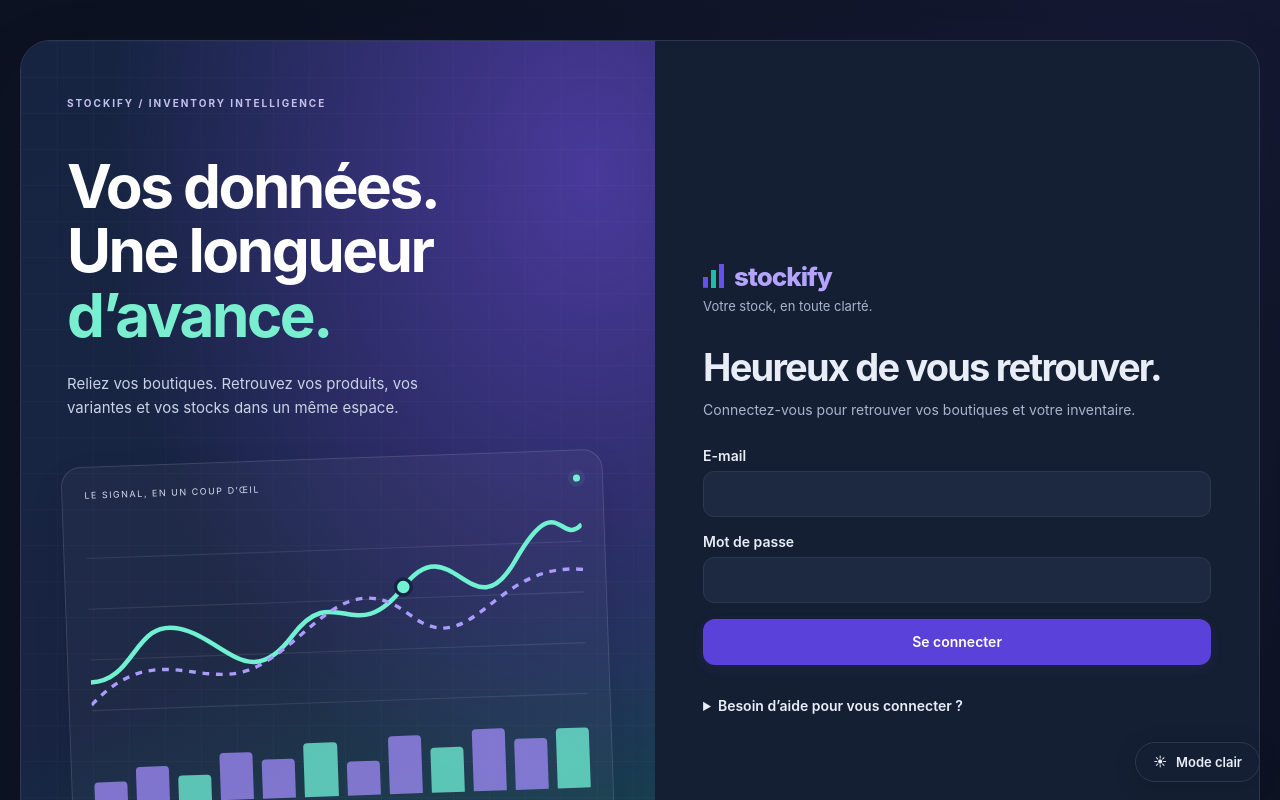
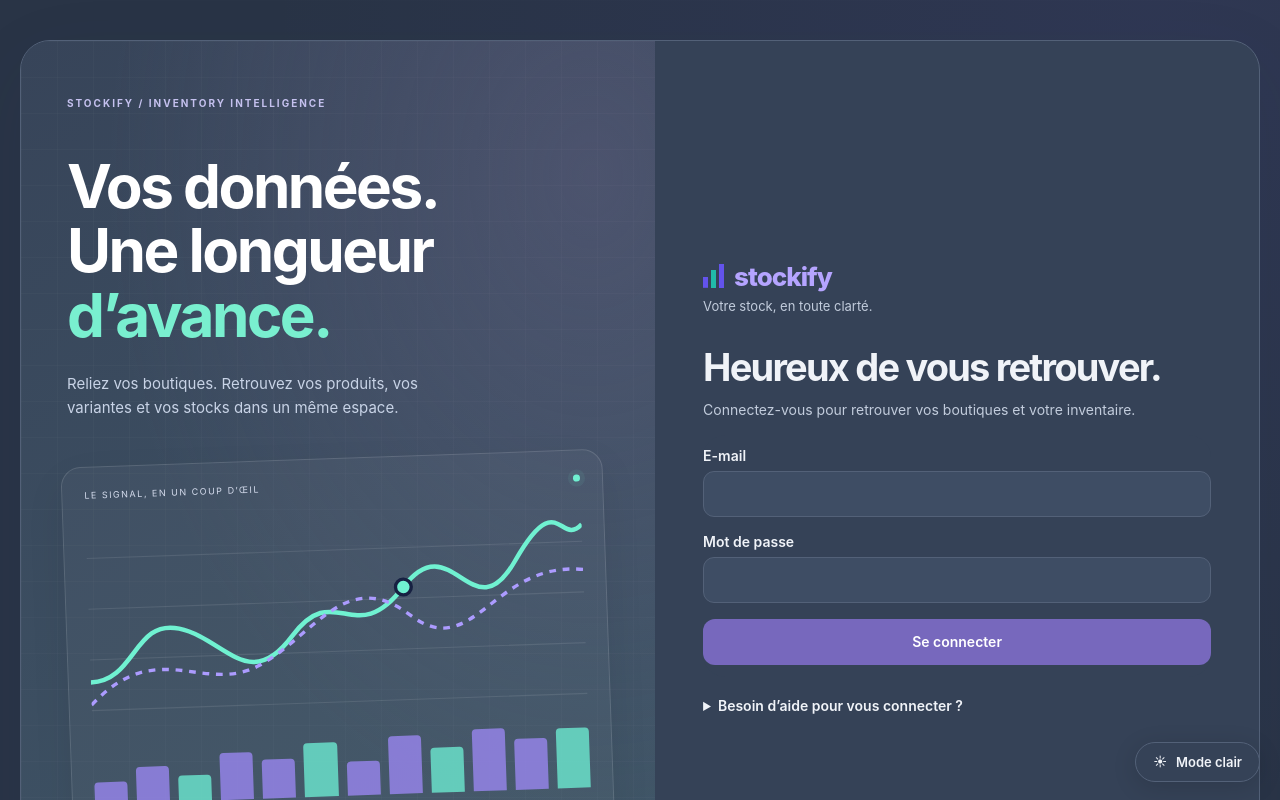
Before and after one commit to Patou1212/Shopify, a Next.js app: page /account/login in a window 1280 px wide. Shown: the top 800 px of the page. Built offline with nearby package versions, Linux system fonts and the light colour scheme; no server answers.

Commit message:
style: soften dark theme with lifted slate surfaces

```diff
--- a/app/theme.css
+++ b/app/theme.css
@@ -1,6 +1,6 @@
 /* Shared data palette. Server-selected cookie prevents a light flash. */
 html[data-theme] { --accent:#7760ed; --green:#16856c; --red:#be334d; --amber:#996313; --bg:#f0f3fb; --surface:#fff; --text:#192442; --muted:#586782; --border:#dce2ef; --soft:#edf0fa; --tint:#ece7ff; --positive:#e2f7ed; --warning:#fff0d2; --negative:#ffe5ec; color-scheme:light; }
-html[data-theme=dark] { --bg:#0c1221; --surface:#151f33; --text:#e8edf8; --muted:#a8b5cd; --border:#2c3851; --soft:#1c2941; --tint:#302750; --green:#60dfb5; --red:#ff91a5; --amber:#f7c474; --positive:#123a32; --warning:#3d3020; --negative:#402334; color-scheme:dark; }
+html[data-theme=dark] { --bg:#293446; --surface:#354257; --text:#f0f3f8; --muted:#c2ccdc; --border:#536178; --soft:#3e4d64; --tint:#514f70; --green:#a2dfc9; --red:#f4b2bd; --amber:#edd0a1; --positive:#354f4c; --warning:#554c3e; --negative:#574451; color-scheme:dark; }
 html[data-theme] body { background:var(--bg); color:var(--text); padding-bottom:70px; }
 html[data-theme] body:has(.saas-shell) { background:radial-gradient(ellipse at 90% 0%,#7760ed14,transparent 55%),var(--bg); }
 html[data-theme] .theme-toggle { position:fixed; bottom:18px; right:20px; z-index:100; display:flex; align-items:center; gap:9px; background:var(--surface); color:var(--text); border:1px solid var(--border); border-radius:30px; padding:11px 17px; box-shadow:0 5px 25px #0002; font-size:13px; }
@@ -51,3 +51,14 @@
 html[data-theme] .saas-shell .data-universe h2 { color:white; }
 html[data-theme] .saas-shell .data-universe p { color:#c8d3e6; }
 @media(max-width:650px) { html[data-theme] .theme-toggle { bottom:12px; right:12px; } }
+
+/* A softer slate theme: lifted surfaces and restrained accents. */
+html[data-theme=dark] { --accent:#8878ce; }
+html[data-theme=dark] .saas-shell button:not(.saas-secondary) { background:#7768bd; box-shadow:none; }
+html[data-theme=dark] :is(.sync-control button,.studio-button) { background:#7768bd; border-color:#9a8cd3; }
+html[data-theme=dark] .stat-tile { border-top-color:#ad9ddd; box-shadow:0 5px 18px #17202e12; }
+html[data-theme=dark] .stat-tile:nth-child(2) { border-top-color:#9dcfc5; }
+html[data-theme=dark] .stat-tile:nth-child(3) { border-top-color:#a1beda; }
+html[data-theme=dark] .stat-tile:nth-child(4) { border-top-color:#dcc399; }
+html[data-theme=dark] .data-universe { background:radial-gradient(ellipse at 90% 15%,#6f648c55,transparent 60%),linear-gradient(150deg,#374459,#405768); }
+html[data-theme=dark] .onboarding-card { border-top-color:#ad9ddd; }
```
